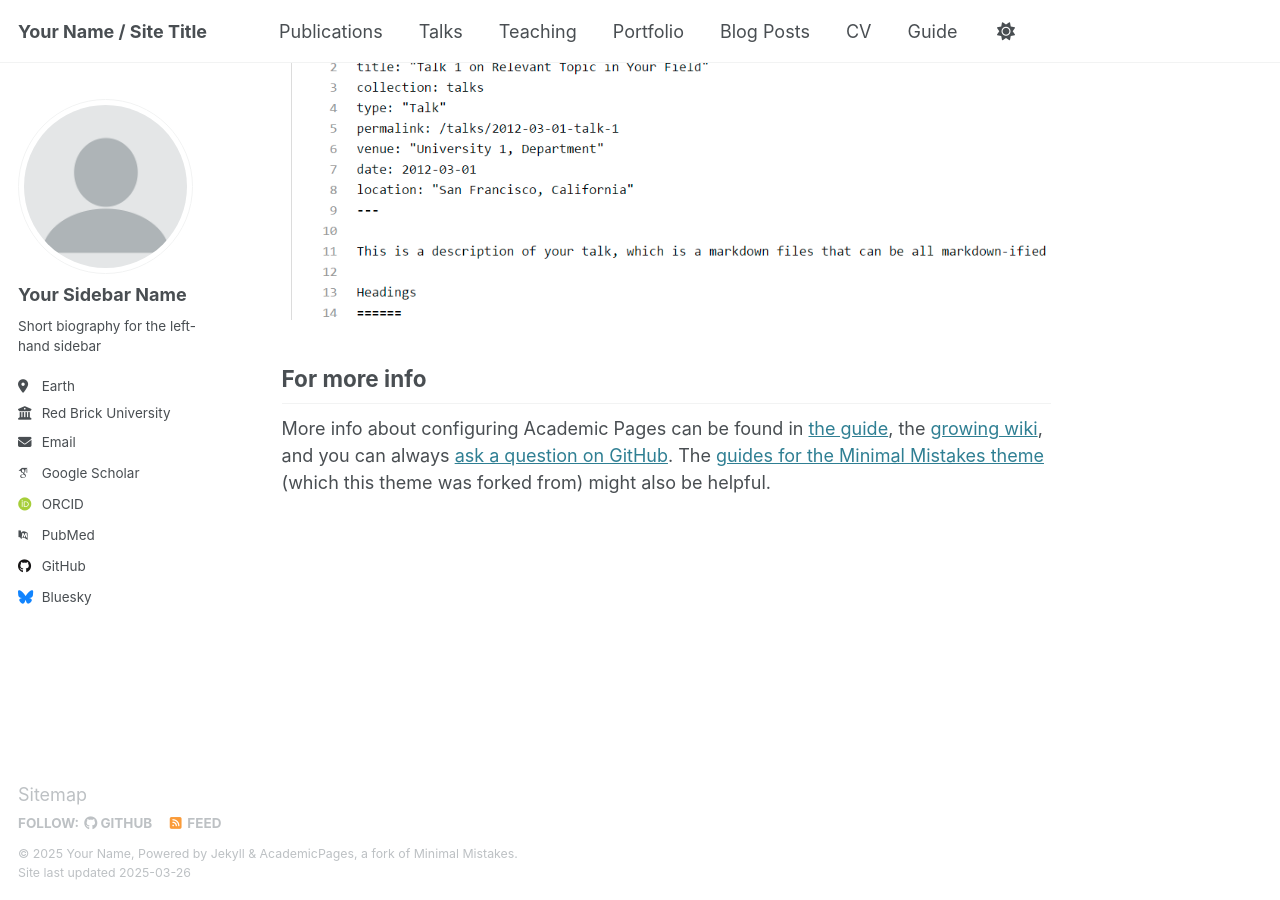
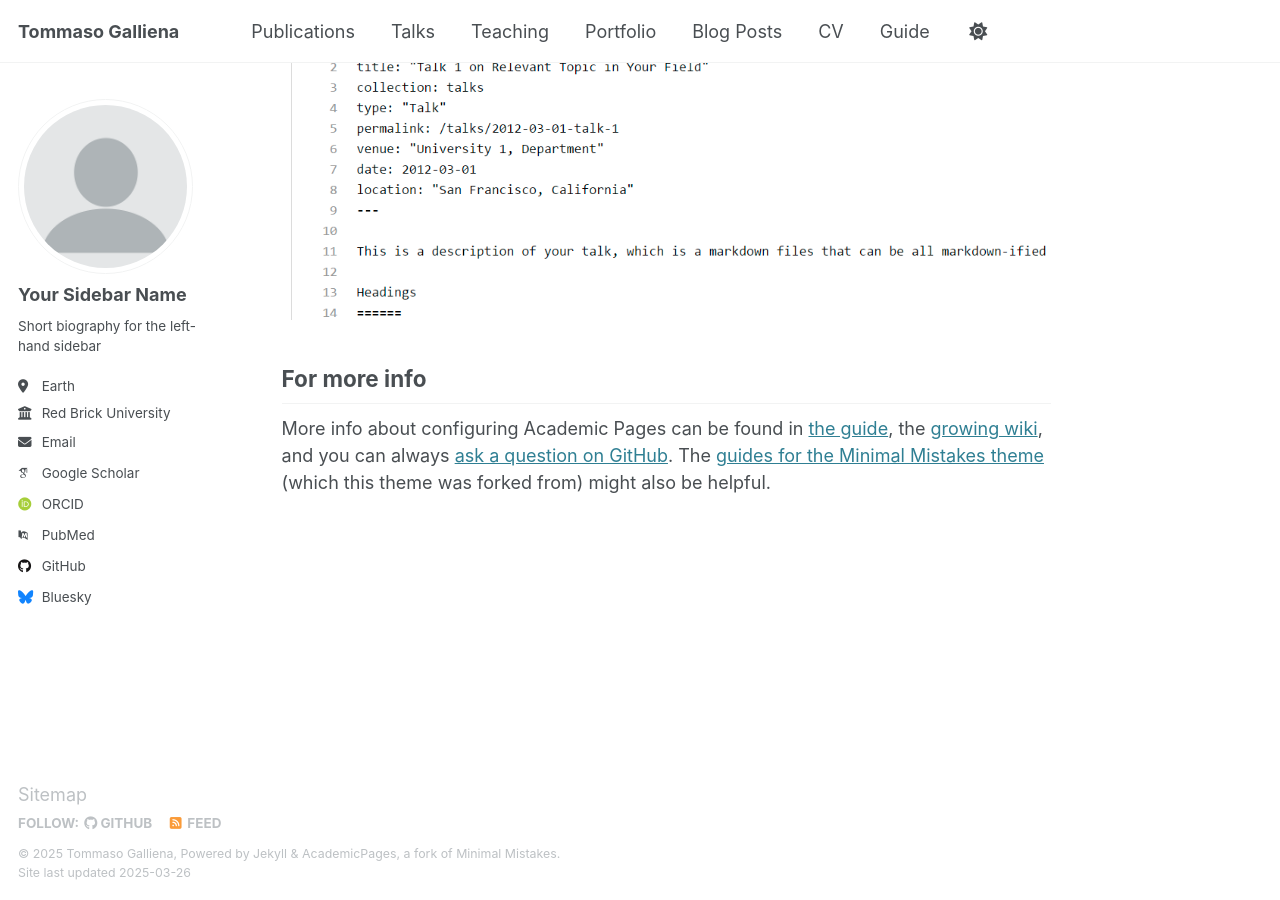
Before and after one commit to TommyBsk/TommyBsk.github.io, a Jekyll site: the page built from _pages/about.md, in a window 1280 px wide and 900 px high, scrolled down 2635 px. Built offline with Jekyll 4.4.1, drawn with Linux system fonts in a browser that asks for light colours; some web fonts are replaced.

Commit message:
Update _config.yml

```diff
--- a/_config.yml
+++ b/_config.yml
@@ -9,9 +9,9 @@
 # Basic Site Settings
 locale                   : "en-US"
 site_theme               : "default"
-title                    : "Your Name / Site Title"
+title                    : "Tommaso Galliena"
 title_separator          : "-"
-name                     : &name "Your Name"
+name                     : &name "Tommaso Galliena"
 description              : &description "personal description"
 url                      : https://academicpages.github.io # the base hostname & protocol for your site e.g. "https://[your GitHub username].github.io"
 baseurl                  : "" # the subpath of your site, e.g. "/blog"
```
